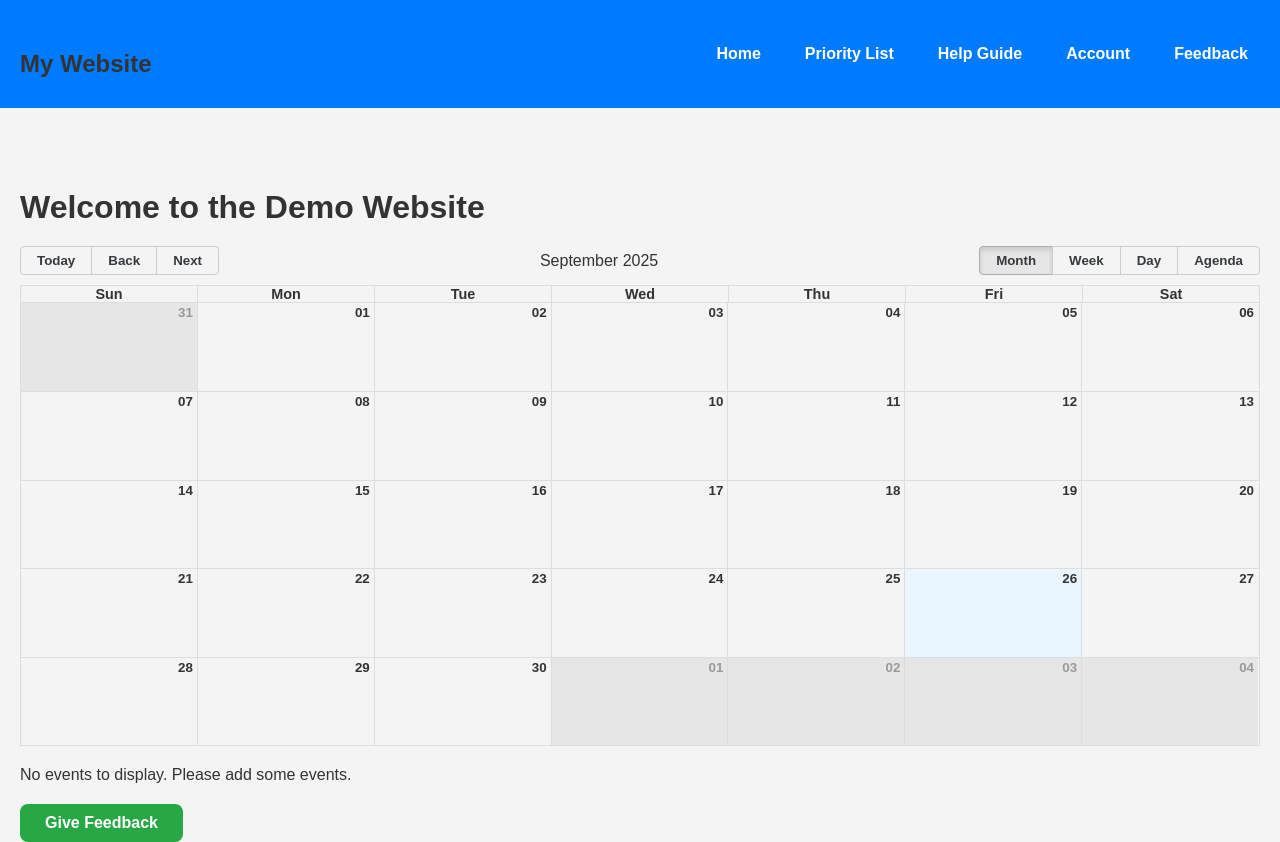
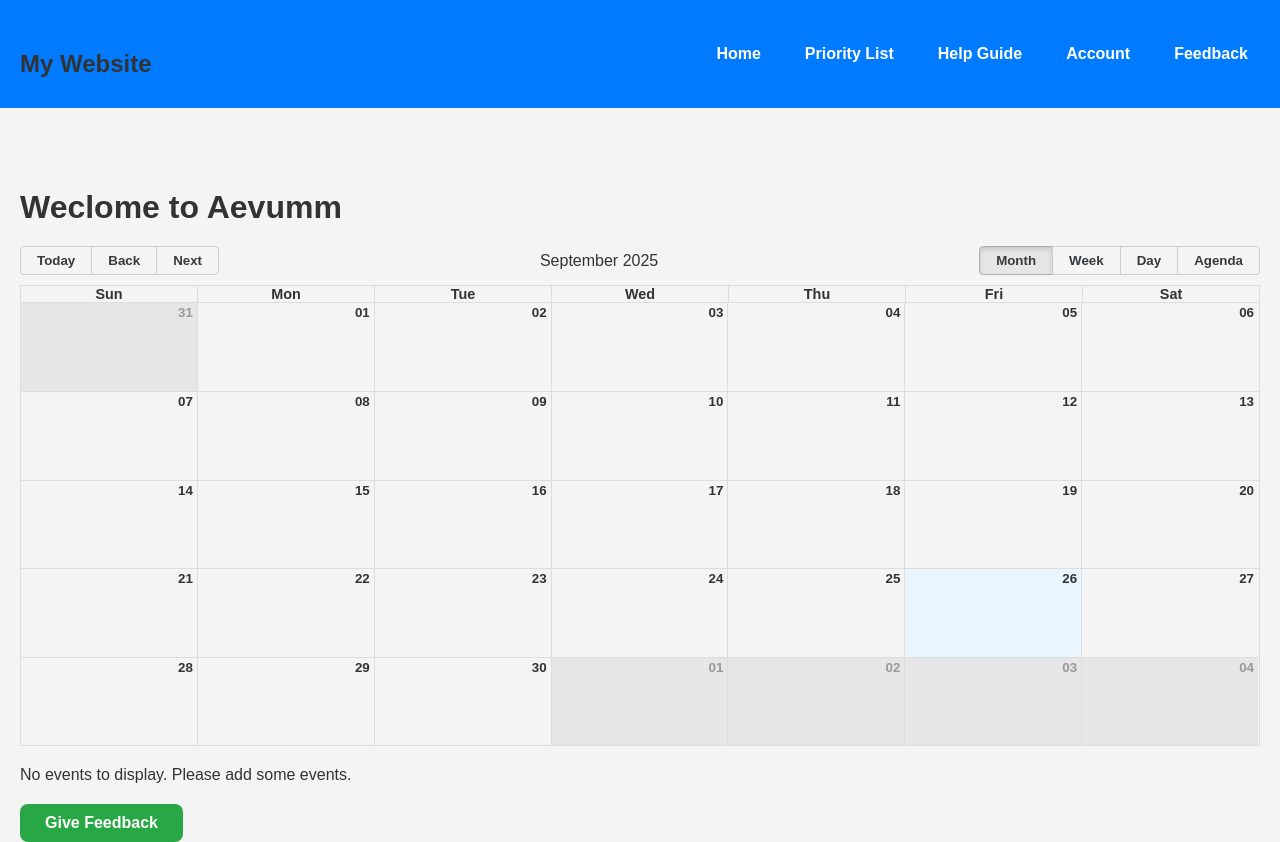
Before and after one commit to kyleyee20/aevum-demo-website, a React (Create React App) app: page / in a window 1280 px wide. Built offline with nearby package versions, Linux system fonts and the light colour scheme.

Commit message:
change title test

```diff
--- a/src/pages/Home.js
+++ b/src/pages/Home.js
@@ -39,7 +39,7 @@ export default function Home({ calendarEvents }) {
 
   return (
     <div className="container" style={{ height: "80vh" }}>
-      <h1>Welcome to the Demo Website</h1>
+      <h1>Weclome to Aevumm</h1>
 
       {/* React Big Calendar */}
       <Calendar
```
